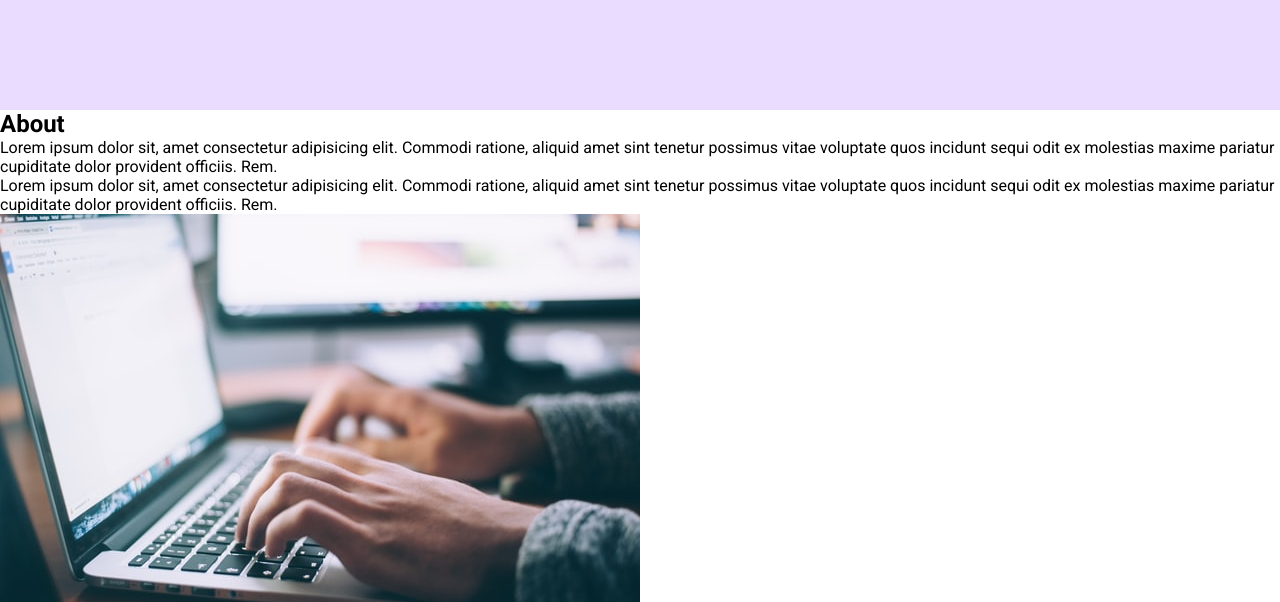
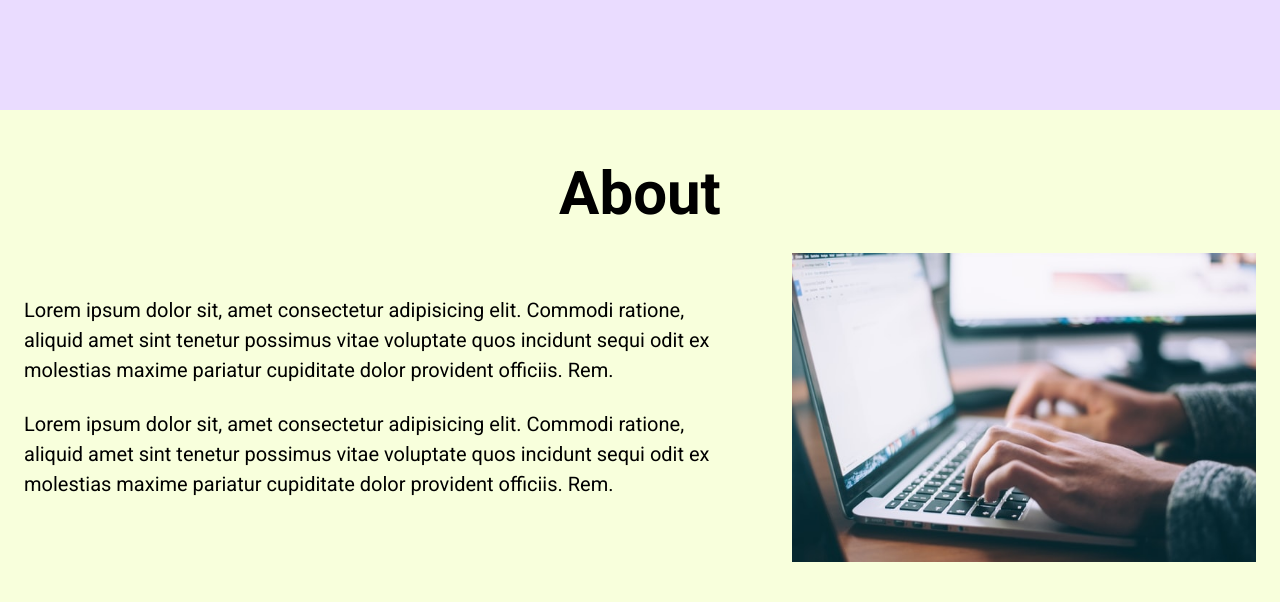
Before and after one commit to Jodi8966/HTML-Tutorial, a plain HTML site: page index.html in a window 1280 px wide. Shown: the part 690-1292 px from the top of the page. Drawn offline with Linux system fonts and the light colour scheme.

Commit message:
add About Section css

```diff
--- a/index.html
+++ b/index.html
@@ -21,11 +21,14 @@
         <div class="row">
           <div>
             <h1>Best place to learn frontend</h1>
-            <p class="subheader">Go from being an absolute beginner to a pro with a simplified process</p>
+            <p class="subheader">
+              Go from being an absolute beginner to a pro with a simplified
+              process
+            </p>
             <button>Start now</button>
           </div>
           <figure>
-            <img src="./assets/laptop.png" alt="Home page image">
+            <img src="./assets/laptop.png" alt="Home page image" />
           </figure>
         </div>
       </header>
@@ -35,22 +38,25 @@
       <section id="about">
         <h2>About</h2>
         <div>
-          <p>
+          <div class="section__description">
+            <div class="section__description--wrapper">
+            <p class="section__description--para">
               Lorem ipsum dolor sit, amet consectetur adipisicing elit. Commodi
               ratione, aliquid amet sint tenetur possimus vitae voluptate quos
               incidunt sequi odit ex molestias maxime pariatur cupiditate dolor
               provident officiis. Rem.
             </p>
-          <p>
+            <p class="section__description--para">
               Lorem ipsum dolor sit, amet consectetur adipisicing elit. Commodi
               ratione, aliquid amet sint tenetur possimus vitae voluptate quos
               incidunt sequi odit ex molestias maxime pariatur cupiditate dolor
               provident officiis. Rem.
             </p>
           </div>
-        <figure>
+          <figure class="about__img--wrapper">
             <img src="./assets/about.jpg" alt="" />
           </figure>
+        </div>
       </section>
 
       <section id="discord">
--- a/style.css
+++ b/style.css
@@ -69,3 +69,49 @@ li {
   align-items: center;
   justify-content: center;
 }
+
+/*
+
+ABOUT
+
+*/
+
+#about {
+  padding: 48px 0;
+  background-color: #f8ffdc;
+}
+
+h2 {
+  font-size: 60px;
+  text-align: center;
+  margin-bottom: 24px;
+}
+
+.section__description {
+  display: flex;
+  justify-content: center;
+  align-items: center;
+}
+
+.about__img--wrapper {
+  width: 40%;
+}
+
+img {
+  width: 100%;
+}
+
+.section__description--wrapper {
+  width: 60%;
+}
+
+.about__img--wrapper,
+.section__description--wrapper {
+  padding: 0 24px;
+}
+
+.section__description--para {
+  font-size: 20px;
+  line-height: 1.5;
+  margin-bottom: 24px;
+}
```
Lines whose indentation alone changed are shown as unchanged.
